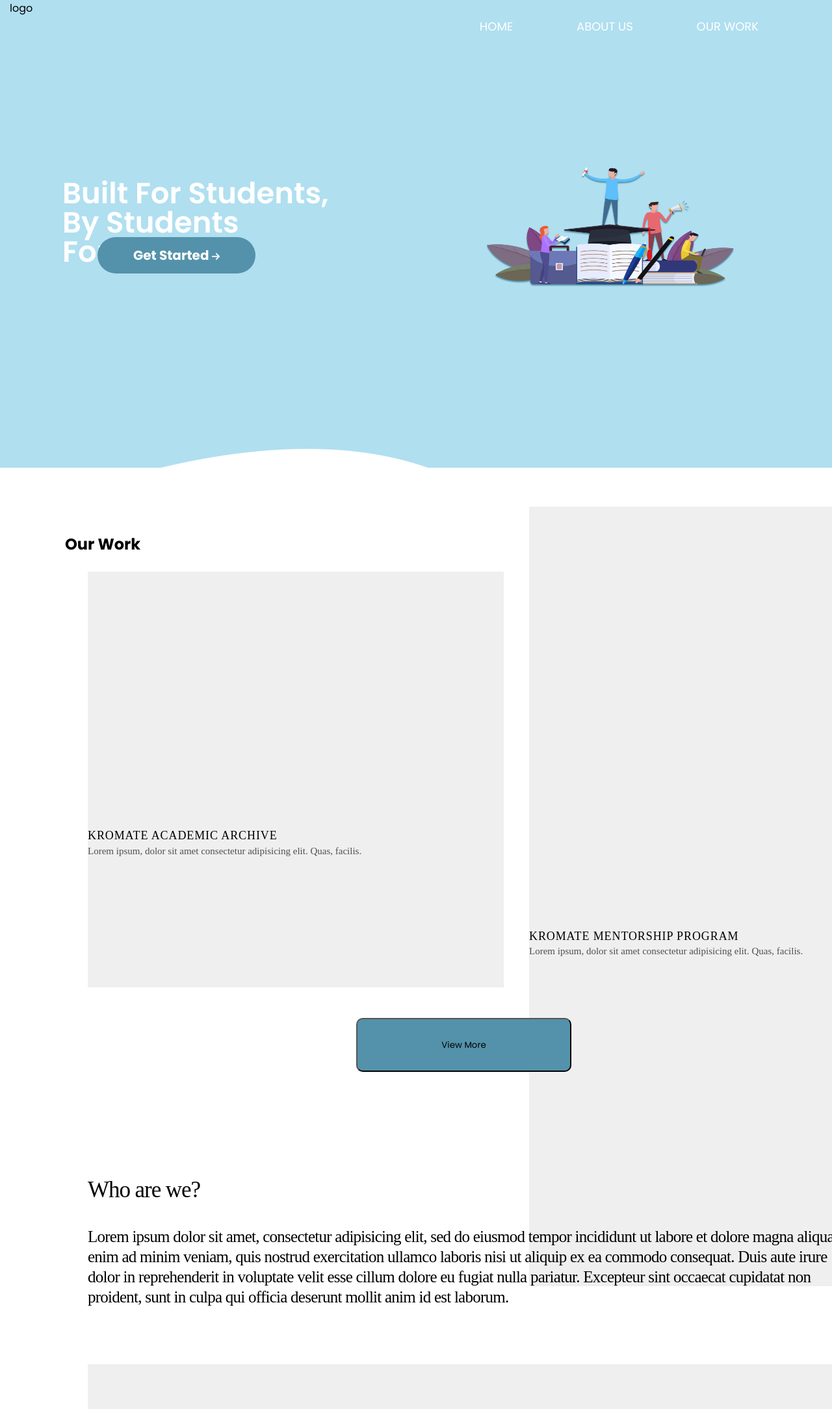
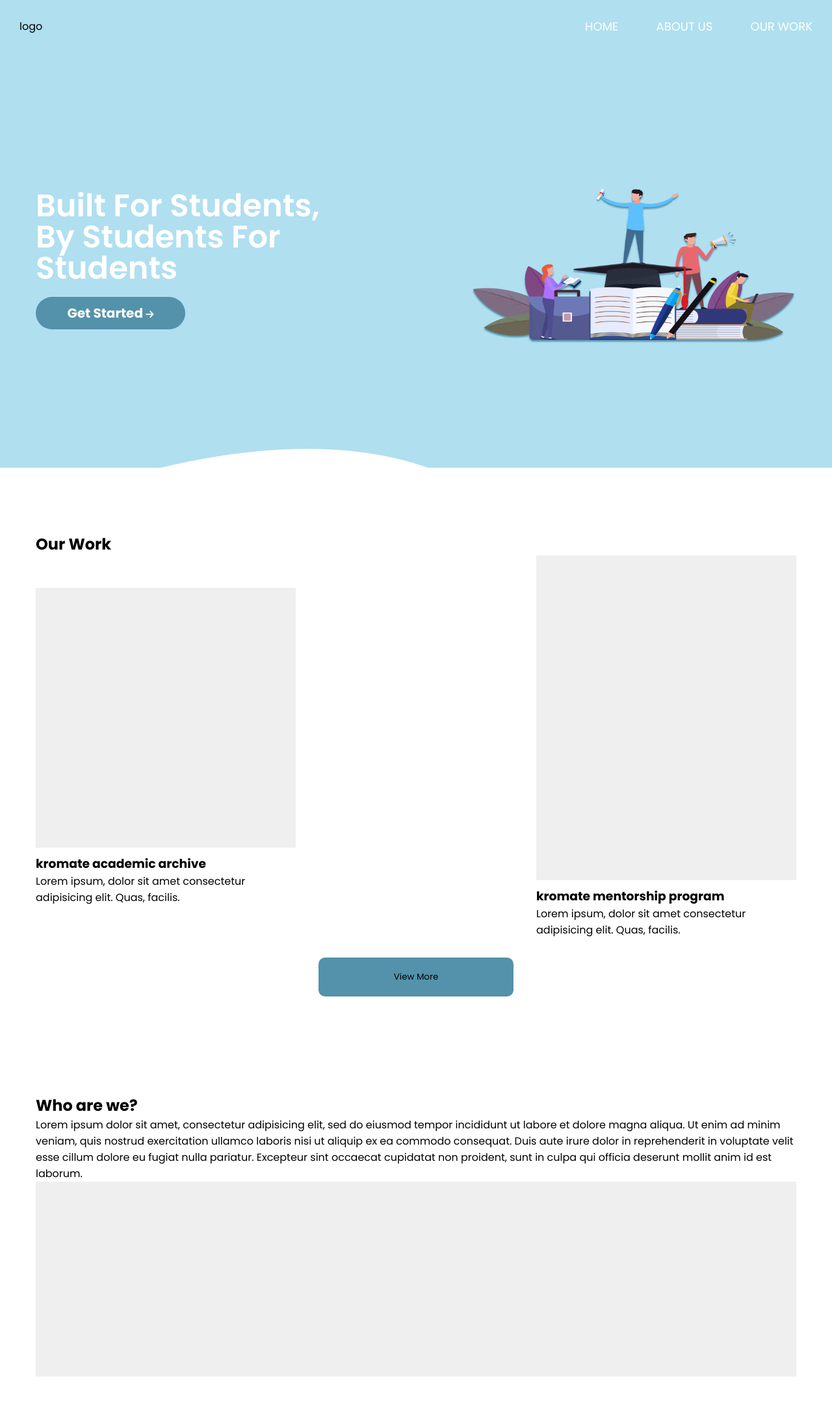
Before and after one commit to HERITAGEALABI/KT, a plain HTML site: page index.html in a window 1280 px wide. Shown: the whole page at 65% size. Before the commit the page ends 1035 px from the top, so only its background shows below. Drawn offline with Linux system fonts and the light colour scheme.

Commit message:
FIxed responsivenedd issues

```diff
--- a/index.html
+++ b/index.html
@@ -1,5 +1,6 @@
 <!DOCTYPE htm<l>
 <html lang="en">
+
 <head>
   <title></title>
   <meta charset="utf-8" />
@@ -9,11 +10,12 @@
 
   <script src='https://kit.fontawesome.com/a076d05399.js'></script>
 </head>
+
 <body>
   <!--Nav region-->
   <div class="top__bg flex col">
     <header class="flex row">
-      <div class="logo flex col">
+      <div class="logo flex">
         <p>logo</p>
       </div>
       <nav id="nav" class="flex row">
@@ -23,7 +25,7 @@
           <div></div>
         </div>
         <ul class="flex row">
-          <li> <a  class="nav-item nav-link active" href="#" >Home</a></li>
+          <li> <a class="nav-item nav-link active" href="#">Home</a></li>
           <li><a class="nav-item nav-link" href="#">About Us</a></li>
           <li><a class="nav-item nav-link" href="#">Our Work</a></li>
         </ul>
@@ -31,56 +33,62 @@
     </header>
 
     <!--first section-->
-    <main class="flex row">
+    <main class="flex col">
+      <div class="container flex">
         <div class="content flex col">
-        <h3>Built For Students, By Students
-          <br/>
-          For Students
+          <!-- Made some changes here -->
+          <h3>Built For Students, By Students For Students
           </h3>
-        <button>Get Started <i style='font-size:14px; color: white;' class='fas'>&#xf061;</i></button>
+          <!-- End of changes -->
+          <button>
+            Get Started
+            <i style='font-size:14px; color: white;' class='fas'>&#xf061;</i>
+          </button>
         </div>
-<img src="img/object.png" alt="photo illustration"  class="illustration" />
+        <img src="img/object.png" alt="photo illustration" class="illustration" />
+      </div>
     </main>
   </div>
   <!--Second section-->
-<section class="section-one work flex col">
+  <section class="section-one flex col">
+    <div class="container">
       <h2>Our Work</h2>
-  <ul class="flex row">
-    <li class="flex col">
-      <div class="box-one">
-<div></div>
-<div></div>
-<div></div>
+      <!-- Restructured this section, Please go through it -->
+      <div class="works">
+        <div class="work">
+          <div class="work__image"></div>
+          <div class="work__text">
+            <h3>kromate academic archive</h2>
+            <p>Lorem ipsum, dolor sit amet consectetur adipisicing elit. Quas, facilis.</p>
           </div>
-<h3 class="text__one">kromate academic archive</h2>
-<p class="text__two">Lorem ipsum, dolor sit amet consectetur adipisicing elit. Quas, facilis.</p>
-  </li>
-<li class="flex col">
-  <div class="box-two">
-    <div></div>
-    <div></div>
-    <div></div>
         </div>
-    <h3 class="text__one1">kromate mentorship program</h2>
-    <p class="text__two2">Lorem ipsum, dolor sit amet consectetur adipisicing elit. Quas, facilis.</p>
-<button class="btn btn-default">View More</button>
-</li>
-</ul>
+        <div class="work">
+          <div class="work__image"></div>
+          <div class="work__text">
+            <h3>kromate mentorship program</h2>
+            <p>Lorem ipsum, dolor sit amet consectetur adipisicing elit. Quas, facilis.</p>
+          </div>
+        </div>
+      </div>
+      <button>View More</button>
+    </div>
+    <!-- End of retructure -->
   </section>
 
   <!--third section-->
   <section class="section-two who flex col">
+    <div class="container">
       <h2>Who are we?</h2>
-  <ul class="flex row">
-    <li class="flex col">
-  <p>Lorem ipsum dolor sit amet, consectetur adipisicing elit, sed do eiusmod tempor incididunt ut labore et dolore magna aliqua. Ut enim ad minim veniam, quis nostrud exercitation ullamco laboris nisi ut aliquip ex ea commodo consequat. Duis aute irure dolor in reprehenderit in voluptate velit esse cillum dolore eu fugiat nulla pariatur. Excepteur sint occaecat cupidatat non proident, sunt in culpa qui officia deserunt mollit anim id est laborum.</p>
-<div class="box-three">
-<div></div>
-<div></div>
-<div></div>
+      <p>Lorem ipsum dolor sit amet, consectetur adipisicing elit, sed do eiusmod tempor incididunt ut labore et
+        dolore magna aliqua. Ut enim ad minim veniam, quis nostrud exercitation ullamco laboris nisi ut aliquip ex ea
+        commodo consequat. Duis aute irure dolor in reprehenderit in voluptate velit esse cillum dolore eu fugiat
+        nulla pariatur. Excepteur sint occaecat cupidatat non proident, sunt in culpa qui officia deserunt mollit anim
+        id est laborum.
+      </p>
+      <!-- Restructured this section also, Please go through it -->
+      <div class="team-picture"></div>
+      <!-- End of retructure -->
     </div>
-  </li>
-</ul>
   </section>
 
 
@@ -98,4 +106,5 @@
   <script src="script.js"></script>
 
 </body>
+
 </html>
--- a/style.css
+++ b/style.css
@@ -1,5 +1,5 @@
 @import url('https://fonts.googleapis.com/css2?family=Poppins:wght@400;600;700&display=swap');
-*{
+* {
   margin: 0;
   padding: 0;
   box-sizing: border-box;
@@ -16,7 +16,7 @@
   flex-direction: column;
 }
 .top__bg {
-    background-image:url(img/Vector.png);
+  background-image: url(img/Vector.png);
   width: 100%;
   max-width: 100vw;
   min-height: 90vh;
@@ -28,260 +28,162 @@ li {
 body {
   overflow-x: hidden;
 }
-header{
-    padding: 0 15px 0 ;
+header {
+  padding: 0 15px 0;
   justify-content: space-between;
-    align-items: flex-start;
+  /* Made some changes within this block */
+  width: 1366px;
+  max-width: calc(100% - 30px);
+  margin: 0 auto;
+  align-items: center;
+  /* End of changes */
   height: 80px;
 }
 nav {
   height: inherit;
-    width: 50%;
+  /* Made some changes within this block */
+  width: 350px;
+  max-width: 100%;
+  /* End of changes */
 }
 nav ul {
   width: 100%;
   height: inherit;
   align-items: center;
-   justify-content: space-evenly;
+  /* Made some changes within this block */
+  justify-content: space-between;
+  /* End of changes */
 }
 
 nav a {
   font-size: 18px;
   text-decoration: none;
   text-transform: uppercase;
-    color:white;
+  color: white;
   white-space: nowrap;
 }
+
+/* Made some changes within this block */
 main {
-    margin-top: -9%;
   position: relative;
   flex: 1;
-    align-items: center;
+  justify-content: center;
   padding: 45px 0px;
 }
-main .content  {
+
+.container {
+    width: 1200px;
+    margin: 0 auto;
+    max-width: calc(100% - 30px);
+    padding: 0 15px;
+}
+
+main .container {
+    justify-content: space-between;
+    align-items: center;
+    flex-flow: row wrap;
+}
+
+main .content {
   align-items: flex-start;
-    margin-left: 50px;
-    width: 40%;
-    margin-right: 185px;
+  width: 450px;
+  max-width: 100%;
 }
+
 main .content h3 {
   color: white;
-    margin-left: 9%;
   text-transform: capitalize;
-    font-size: 45px;
+  font-size: 3rem;
   font-weight: 600;
   line-height: 100%;
 }
+
 main .illustration {
+    width: 500px;
+    max-width: 80%;
+}
 
-    width: 30%;
-    height: auto;
-}
 .content button {
-    color:white;
+    margin-top: 20px;
+  color: white;
   text-align: center;
-    position: absolute;
-    width: 243px;
-    height: 56px;
-    left: 150px;
-    top: 400px;
+  width: 230px;
+  height: 50px;
   font-weight: bold;
   font-size: 20px;
-    background: #5392AA;
+  background: #5392aa;
   border-radius: 40px;
   cursor: pointer;
-    border:none;
+  border: none;
+}
 
-}
+/* You might not need to add the white border on hover */
 .content button:hover {
   transform: translateY(-6px);
   border-bottom: 5px solid white;
 }
-.section-one.work {
-    padding: 100px 100px 180px 100px;
-    /*align-items: center;*/
+/* End of changes */
+
+.section-one {
+    padding: 100px 0;
 }
 
-.box-one div{
-    position: absolute;
-    width: 50%;
-    height: 80%;
-    left: 135px;
-    top: 880px;
-
-    background: #F0EFEF;
-}
-.section-one .text__one{
-    margin-top: 600px;
-    position: absolute;
-width: 317px;
-height: 22px;
-left: 135px;
-top: 675px;
-text-transform: uppercase;
-font-family: Montaga;
-font-style: normal;
-font-weight: normal;
-font-size: 18px;
-line-height: 22px;
-letter-spacing: 0.05em;
-
-color: #000000;
-}
-.section-one .text__two{
-    position: absolute;
-width: 496px;
-height: 36px;
-left: 135px;
-top: 1301px;
-
-font-family: Montaga;
-font-style: normal;
-font-weight: normal;
-font-size: 15px;
-line-height: 18px;
-
-color: #4F4F4F;
-}
-.section-one .text__one1{
-    margin-top: 730px;
-    position: absolute;
-width: 351px;
-height: 22px;
-left: 814px;
-top: 700px;
-text-transform: uppercase;
-font-family: Montaga;
-font-style: normal;
-font-weight: normal;
-font-size: 18px;
-line-height: 22px;
-letter-spacing: 0.05em;
-color: #000000;
+.works {
+    display: flex;
+    align-items: center;
+    justify-content: space-between;
+    flex-flow: row wrap;
 }
 
-.section-one .text__two2{
-    position: absolute;
-    width: 496px;
-    height: 36px;
-    left: 814px;
-    top: 1455px;
-
-    font-family: Montaga;
-    font-style: normal;
-    font-weight: normal;
-    font-size: 15px;
-    line-height: 18px;
-
-    color: #4F4F4F;
-}
-.box-two div{
-    position: absolute;
-width: 100%;
-height: 150%;
-left: 814px;
-top: 780px;
-background: #F0EFEF;
-}
-.section-one.work .btn-default{
-    position: absolute;
-width: 331px;
-height: 83px;
-left: 548px;
-top: 1567px;
-background: #5392AA;
-border-radius: 10px;
-}
-.section-two .who{
-
-}
-.section-two h2 {
-    position: absolute;
-    width: 190px;
-    height: 43px;
-    left: 135px;
-    top: 1810px;
-
-    font-family: Montaga;
-    font-style: normal;
-    font-weight: normal;
-    font-size: 35px;
-    line-height: 43px;
-    letter-spacing: -0.03em;
-
-    color: #000000;
-}
-.section-two p{
-    position: absolute;
-width: 1183px;
-height: 124px;
-left: 135px;
-top: 1888px;
-
-font-family: Montaga;
-font-style: normal;
-font-weight: normal;
-font-size: 25px;
-line-height: 31px;
-letter-spacing: -0.03em;
-}
-.box-three {
-    position: absolute;
-    width: 1175px;
-    height: 564px;
-    left: 135px;
-    top: 2100px;
-
-    background: #F0EFEF;
-}
-.section-two .who h3{
-    position: absolute;
-width: 429px;
-height: 43px;
-left: 508px;
-top: 4447px;
-
-font-family: Montaga;
-font-style: normal;
-font-weight: normal;
-font-size: 35px;
-line-height: 43px;
-
-color: #000000;
+.work {
+    width: 400px;
+    max-width: 100%;
 }
 
-/*Mobile screen*/
-@media only screen and (max-width: 550px){
-    header {
-        padding: 0 25px;
-    }
-    header .logo p {
-        font-size: 16px;
-    }
-    main .content {
-        margin: 0 40px 0 25px;
-    }
-    main .content p {
-        font-size: 22px;
-        margin-bottom: 0px;
-    }
-    main .illustration {
-        width: 40%;
-    }
-    .content button {
-        width: 160px;
-        font-size: 18px;
-        height: 50px;
+.work__image {
+    width: 400px;
+    max-width: 100%;
+    background-color: #f0efef;
+    height: 400px;
 }
 
+.work__text {
+    margin-top: 10px;
+    max-width: 400px;
 }
+
+.work:nth-child(2) .work__image {
+    height: 500px;
+}
+
+.section-one button {
+    width: 300px;
+    max-width: 100%;
+    margin: 30px auto 0;
+    display: block;
+    height: 60px;
+    background: #5392aa;
+    border-radius: 10px;
+    border: none;
+}
+
+.section-two {
+    padding: 50px 0;
+}
+
+.team-picture {
+    width: 1200px;
+    max-width: 100%;
+    background-color: #f0efef;
+    height: 300px;
+}
+
 @media only screen and (max-width: 1150px) {
   nav ul.flex.row {
     padding-top: 80px;
     z-index: 2;
     justify-content: flex-start;
-        background:#5392AA;
+    background: #5392aa;
     position: absolute;
     left: 0;
     top: 0;
@@ -290,13 +192,13 @@ color: #000000;
     flex-direction: column;
     overflow: hidden;
     transition-duration: 300ms;
-        transform: translateX(-100%)
+    transform: translateX(-100%);
   }
   nav.open ul.flex.row {
-        transform: translateX(0)
+    transform: translateX(0);
   }
   nav {
-        width: fit-content
+    width: fit-content;
   }
   nav ul.flex.row li {
     margin-bottom: 40px;
@@ -320,99 +222,13 @@ color: #000000;
   #nav-icon div:nth-child(3) {
     margin-bottom: 0;
   }
-    .open #nav-icon div:nth-child(1){
-      transform: rotateZ(-45deg) translateX(-8px)translateY(10px)
+  .open #nav-icon div:nth-child(1) {
+    transform: rotateZ(-45deg) translateX(-8px) translateY(10px);
   }
   .open #nav-icon div:nth-child(2) {
     opacity: 0;
   }
-    .open #nav-icon div:nth-child(3){
-    transform: rotateZ(45deg) translateX(-8px)translateY(-10px)
-  }
-  main .content h3{
-      font-size: 5vw;
-      margin-bottom: 40px;
-  }
-  .section-two {
-    padding: 0 30px;
-}
-.section-one.work button{
-    margin-top: 30px;
-    margin-left: 15px;
-}
-
-}
-@media only screen and (max-width: 920px) {
-    main .content {
-        margin-right: 60px;
-    }
-    .section-two li p  {
-        font-size: 3vw;
-    }
-
-}
-@media only screen and (max-width: 650px) {
-    .section-one.work{
-    padding:  100px 0;
-    }
-    .section-one ul.row {
-        width: 50%;
-        align-items: center;
-    }
-    .section-one li {
-        width: 80%;
-    }
-    .section-one button{
-        margin: 0 0 0 0;
-    }
-    .section-one h3{
-        font-size: 5vw;
-    }
-    .section-one p{
-        font-size: 3vw;
-    }
-    .section-one li  {
-        width: 50%;
-    }
-    .section-one div{
-        width: 30%;
-    }
-    .section-one li.row{
-        flex-direction: column;
-        align-items: center;
-    }
-    .section-one li {
-        align-items: center;
-    }
-
-
-}
-
-@media only screen and (max-width: 550px){
-    header {
-        padding: 0 25px;
-    }
-    header .logo p {
-        font-size: 16px;
-    }
-    main .content {
-        margin: 0 40px 0 25px;
-
-    }
-    main .content p {
-        font-size: 22px;
-        margin-bottom: 0px;
-    }
-    main .illustration {
-        width: 40%;
-    }
-    .content button {
-        width: 160px;
-        font-size: 18px;
-        height: 50px;
-    }
-    main .content button {
-         top: 70% ;
-         left: 5%;
+  .open #nav-icon div:nth-child(3) {
+    transform: rotateZ(45deg) translateX(-8px) translateY(-10px);
   }
 }
```
Lines whose indentation alone changed are shown as unchanged.
